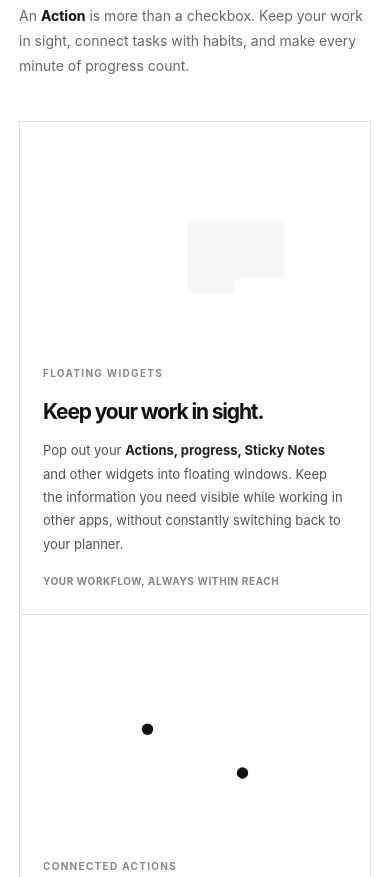
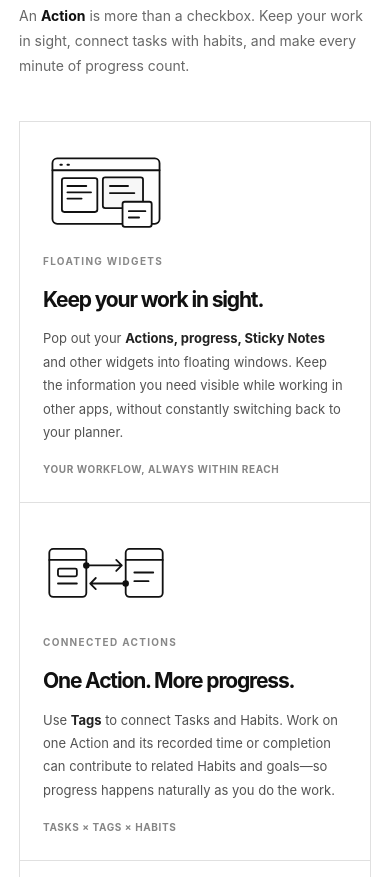
Before and after one commit to gotadot/gotadot.github.io, a plain HTML site: page index.html in a window 390 px wide. Shown: the part 3806-4683 px from the top of the page. Drawn offline with Linux system fonts and the light colour scheme; no server answers.

Commit message:
Style feature icons for responsive light and dark themes

```diff
--- a/styles.css
+++ b/styles.css
@@ -537,6 +537,9 @@ h1, h2, h3 { letter-spacing: -.055em; }
 .system-heading-grid p strong{color:var(--ink)}
 .system-grid{display:grid;grid-template-columns:repeat(3,minmax(0,1fr));border-top:1px solid var(--line);border-left:1px solid var(--line)}
 .system-card{display:flex;flex-direction:column;min-width:0;padding:30px 28px 28px;border-right:1px solid var(--line);border-bottom:1px solid var(--line)}
+.system-icon{width:min(100%,152px);height:108px;display:flex;align-items:center;justify-content:center;align-self:flex-start;margin-bottom:24px;color:var(--ink)}
+.system-icon svg{display:block;width:100%;height:100%;stroke:currentColor;stroke-width:2.3;stroke-linecap:round;stroke-linejoin:round}
+@media(max-width:650px){.system-icon{width:126px;height:89px;margin-bottom:18px}}
 .system-number{font-size:10px;letter-spacing:.13em;font-weight:650;color:#888}
 .system-card h3{font-size:clamp(21px,2vw,28px);font-weight:710;letter-spacing:-.055em;line-height:1.15;margin:28px 0 15px}
 .system-card p{font-size:13px;line-height:1.8;color:#535353;margin:0 0 25px}
```
